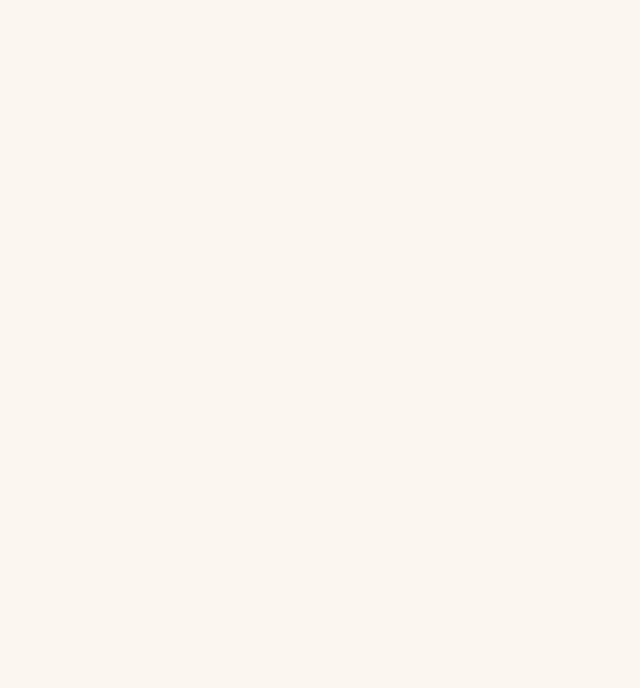
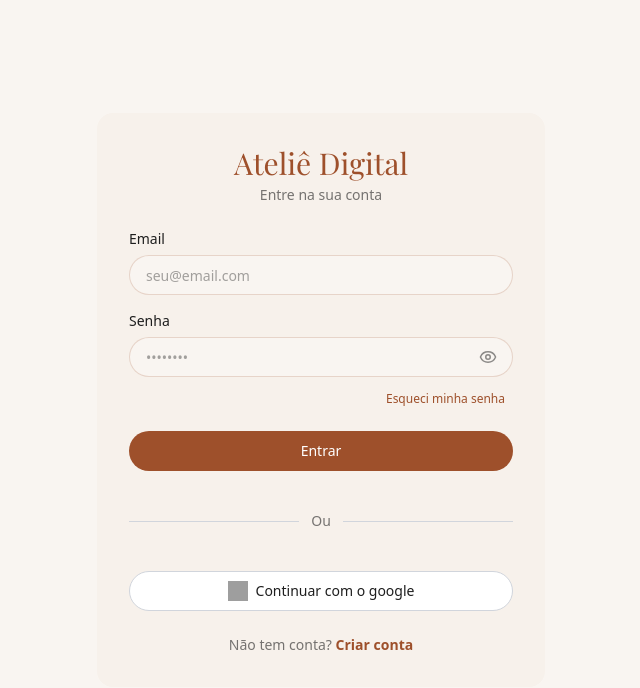
Before and after one commit to AtelieDigital-Labs/atelie-front, a React (Vite) app: page /sign-in in a window 1280 px wide. Before the commit this address had no page. Shown: the top 688 px of the page, without its empty margins (319-959 px from the left). Built offline with nearby package versions, Linux system fonts and the light colour scheme; grey boxes are pictures that could not be loaded; a web font is replaced by a local one.

Commit message:
feat: create sign-in page

```diff
--- a/src/App.tsx
+++ b/src/App.tsx
@@ -1,17 +1,9 @@
-import { BrowserRouter } from 'react-router-dom'
-import {AppRoutes} from './routes/AppRoutes'
 
-
+import {Router} from './routes/index'
 
 function App() {
 
-  return(
-    <BrowserRouter>
-        <AppRoutes/>
-    </BrowserRouter>
-)
-
-
+  return <Router/>
 
 }
 
--- /dev/null
+++ b/src/pages/auth/sign-in.tsx
@@ -0,0 +1,94 @@
+import { useState } from 'react'
+import { Link, useNavigate } from 'react-router-dom'
+import { Input } from '../../components/ui/input'
+import { Button } from '../../components/ui/Button'
+import { ButtonGoogle } from '../../components/ui/GoogleButton'
+
+const MOCK_USER = {
+  email: 'valdivania@email.com',
+  password: '123456',
+}
+
+export function SignIn() {
+  const navigate = useNavigate()
+  const [email, setEmail] = useState('')
+  const [password, setPassword] = useState('')
+  const [error, setError] = useState('')
+
+  function handleSubmit(e: React.FormEvent) {
+    e.preventDefault()
+    setError('')
+
+    if (email === MOCK_USER.email && password === MOCK_USER.password) {
+      localStorage.setItem('user', JSON.stringify({ email, name: 'Valdivania', role: 'cliente' }))
+      navigate('/')
+    } else {
+      setError('Email ou senha incorretos.')
+    }
+  }
+
+  return (
+    <div className="min-h-screen bg-surface flex items-center justify-center px-4">
+      <div className="bg-card rounded-2xl p-8 w-full max-w-md flex flex-col gap-6">
+
+        <div className="text-center">
+          <h1 className="font-title text-3xl text-primary">Ateliê Digital</h1>
+          <p className="text-sm text-text/60 mt-1">Entre na sua conta</p>
+        </div>
+
+        <form onSubmit={handleSubmit} className="flex flex-col gap-4">
+          <Input
+            label="Email"
+            type="email"
+            value={email}
+            onChange={e => setEmail(e.target.value)}
+            placeholder="seu@email.com"
+            required
+          />
+
+          <div className="flex flex-col gap-1.5">
+            <div className="flex items-center justify-between">
+              <label className="text-sm font-medium text-text">Senha</label>
+
+            </div>
+            <Input
+              type="password"
+              value={password}
+              onChange={e => setPassword(e.target.value)}
+              placeholder="••••••••"
+              required
+              error={error}
+            />
+             <Link to="/forgot-password" className="text-xs text-primary hover:underline text-end m-2">
+                Esqueci minha senha
+              </Link>
+          </div>
+
+          <Button type="submit" fullWidth >
+            Entrar
+          </Button>
+        </form>
+
+        <div className='flex items-center gap-3 my-4'>
+          <div className="flex-1 h-px bg-gray-300" />
+          <p className="text-sm text-text/60">Ou</p>
+          <div className="flex-1 h-px bg-gray-300" />
+        </div>
+
+
+        <ButtonGoogle/>
+
+
+        <p className="text-center text-sm text-text/60">
+          Não tem conta?{' '}
+          <Link to="/sign-up" className="text-primary font-semibold hover:underline">
+            Criar conta
+          </Link>
+        </p>
+
+
+
+      </div>
+    </div>
+  )
+}
--- /dev/null
+++ b/src/routes/Auth-routes.tsx
@@ -0,0 +1,10 @@
+import { Routes,Route } from "react-router-dom";
+import {SignIn} from '../pages/auth/sign-in'
+
+export function AuthRoutes(){
+  return(
+    <Routes>
+      <Route path="/sign-in" element={<SignIn/>}/>
+    </Routes>
+  )
+}
--- a/src/routes/index.tsx
+++ b/src/routes/index.tsx
@@ -1,8 +1,9 @@
 import { BrowserRouter } from 'react-router-dom'
 import { useAuth } from '../hooks/useAuth'
 import { AppRoutes } from './AppRoutes'
+import {AuthRoutes} from './Auth-routes'
 
-export function Routes() {
+export function Router() {
   const { user, isLoading } = useAuth()
 
   if (isLoading) return <div>Carregando...</div>
@@ -11,6 +12,7 @@ export function Routes() {
   return (
     <BrowserRouter>
       <AppRoutes />
+      <AuthRoutes/>
     </BrowserRouter>
   )
 }
```
